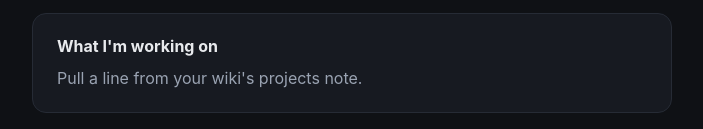
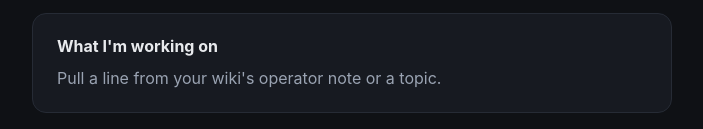
Before and after one commit to redoapp/day-to-day-ai-workshop, a plain HTML site: page site/index.html in a window 1280 px wide. Shown: the part 354-483 px from the top of the page, without its empty margins (288-991 px from the left). Drawn offline with Linux system fonts and the light colour scheme.

Commit message:
Reshape wiki into Karpathy-style LLM knowledge bases
Blend operator context (_operator.md) with LLM-maintained topic KBs
under topics/ (sources/ inbox -> distilled README.md -> questions.md log).
Includes a worked example topic. Updates AGENTS.md, the skill, README,
and the site page to match.

Co-Authored-By: Claude Opus 4.8 <noreply@anthropic.com>

```diff
--- a/site/index.html
+++ b/site/index.html
@@ -68,7 +68,7 @@
     </div>
     <div class="card">
       <h2>What I'm working on</h2>
-      <p>Pull a line from your wiki's projects note.</p>
+      <p>Pull a line from your wiki's operator note or a topic.</p>
     </div>
     <div class="card">
       <h2>How to reach me</h2>
```
Also changed, not shown: 14 other files.
